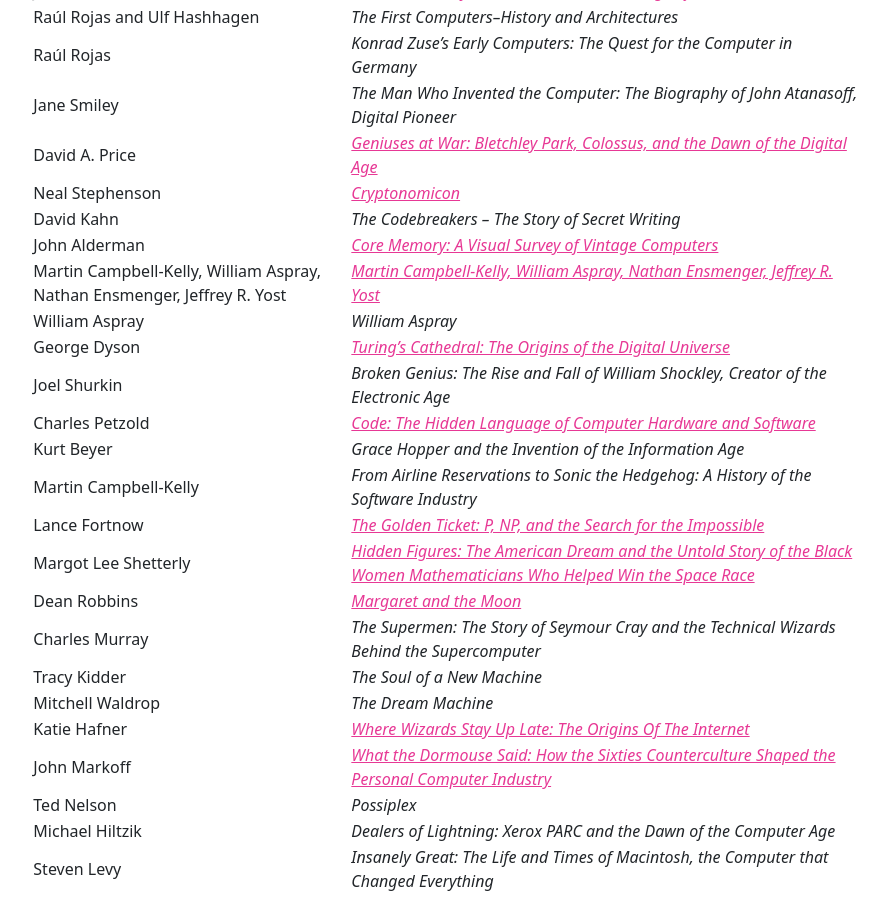
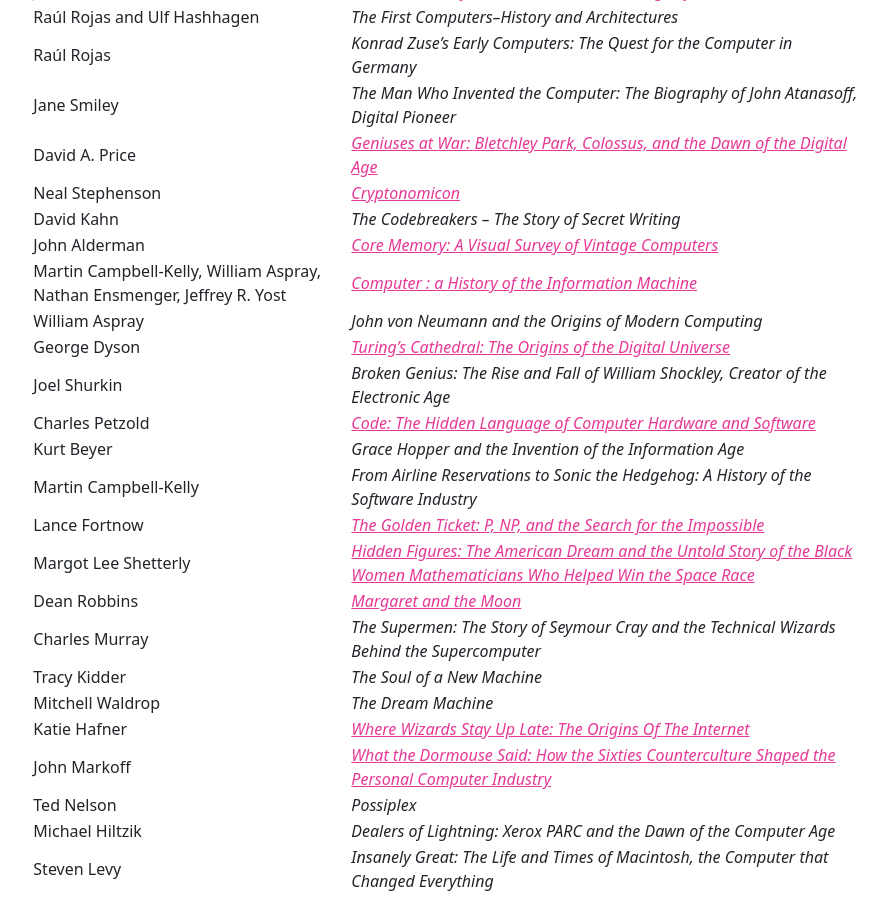
Before and after one commit to minorg/minorgordon.net, a Jekyll site: the page built from _posts/2025-09-13-hc50b.md, in a window 1280 px wide and 900 px high, scrolled down 730 px. Shown: the whole window, without its empty margins (193-1080 px from the left). Built offline with Jekyll 4.4.1, drawn with Linux system fonts in a browser that asks for light colours; nearby versions of some CDN libraries.

Commit message:
fix typos

```diff
--- a/_posts/2025-09-13-hc50b.md
+++ b/_posts/2025-09-13-hc50b.md
@@ -30,8 +30,8 @@ The complete list:
 | Neal Stephenson | [_Cryptonomicon_](https://catalog.uhls.org/iii/encore/record/C__Rb1130867__Scryptonomicon__Orightresult__U__X7?lang=eng&suite=gold) |
 | David Kahn | _The Codebreakers – The Story of Secret Writing_ |
 | John Alderman | [_Core Memory: A Visual Survey of Vintage Computers_](https://catalog.uhls.org/iii/encore/record/C__Rb1318472__Score%20memory__Orightresult__U__X7?lang=eng&suite=gold) |
-| Martin Campbell-Kelly, William Aspray, Nathan Ensmenger, Jeffrey R. Yost | [_Martin Campbell-Kelly, William Aspray, Nathan Ensmenger, Jeffrey R. Yost_](https://catalog.uhls.org/iii/encore/record/C__Rb1663680__Scampbell-kelly%20computer__Orightresult__U__X2?lang=eng&suite=gold) |
-| William Aspray | _William Aspray_ |
+| Martin Campbell-Kelly, William Aspray, Nathan Ensmenger, Jeffrey R. Yost | [_Computer : a History of the Information Machine_](https://catalog.uhls.org/iii/encore/record/C__Rb1663680__Scampbell-kelly%20computer__Orightresult__U__X2?lang=eng&suite=gold) |
+| William Aspray | _John von Neumann and the Origins of Modern Computing_ |
 | George Dyson | [_Turing's Cathedral: The Origins of the Digital Universe_](https://catalog.uhls.org/iii/encore/record/C__Rb1475581__Sturing%27s%20cathedral__Orightresult__U__X7?lang=eng&suite=gold) |
 | Joel Shurkin | _Broken Genius: The Rise and Fall of William Shockley, Creator of the Electronic Age_ |
 | Charles Petzold | [_Code: The Hidden Language of Computer Hardware and Software_](https://catalog.uhls.org/iii/encore/record/C__Rb1959777__Spetzold%20code__Orightresult__U__X2?lang=eng&suite=gold) |
```
